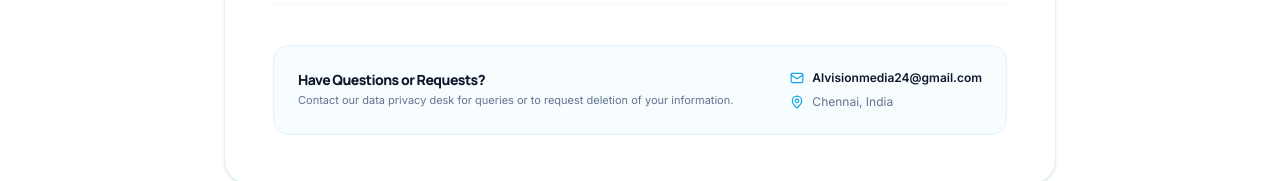
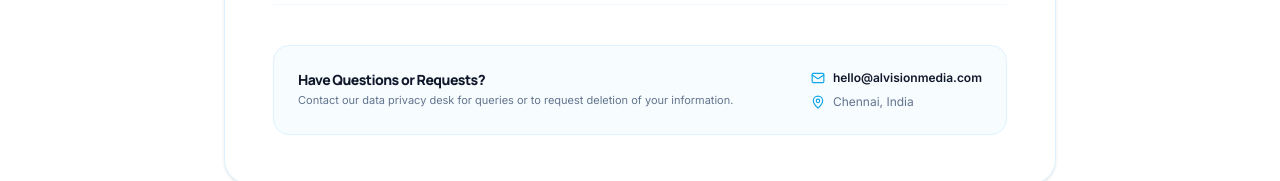
Before and after one commit to developer-alvision/Alvision-Media-official-website, a Next.js app: page /privacy in a window 1280 px wide. Shown: the part 1531-1712 px from the top of the page. Built offline with nearby package versions, Linux system fonts and the light colour scheme.

Commit message:
Update official company email to hello@alvisionmedia.com

```diff
--- a/src/app/(public)/contact/page.tsx
+++ b/src/app/(public)/contact/page.tsx
@@ -99,8 +99,8 @@ export default function ContactPage() {
                   </div>
                   <div>
                     <span className="text-slate-500 text-[10px] block uppercase tracking-wider font-inter">Email Us</span>
-                    <a href="mailto:Alvisionmedia24@gmail.com" className="text-sm font-manrope font-semibold hover:text-alvision-blue transition-colors text-studio-deep-dark">
-                      Alvisionmedia24@gmail.com
+                    <a href="mailto:hello@alvisionmedia.com" className="text-sm font-manrope font-semibold hover:text-alvision-blue transition-colors text-studio-deep-dark">
+                      hello@alvisionmedia.com
                     </a>
                   </div>
                 </div>
--- a/src/app/(public)/privacy/page.tsx
+++ b/src/app/(public)/privacy/page.tsx
@@ -128,8 +128,8 @@ export default function PrivacyPage() {
                 <div className="space-y-2 shrink-0">
                   <div className="flex items-center gap-2 text-xs font-semibold text-studio-deep-dark">
                     <Mail size={14} className="text-alvision-blue" />
-                    <a href="mailto:Alvisionmedia24@gmail.com" className="hover:text-alvision-blue transition-colors">
-                      Alvisionmedia24@gmail.com
+                    <a href="mailto:hello@alvisionmedia.com" className="hover:text-alvision-blue transition-colors">
+                      hello@alvisionmedia.com
                     </a>
                   </div>
                   <div className="flex items-center gap-2 text-xs text-slate-500">
--- a/src/app/(public)/terms/page.tsx
+++ b/src/app/(public)/terms/page.tsx
@@ -136,8 +136,8 @@ export default function TermsPage() {
                 <div className="space-y-2 shrink-0">
                   <div className="flex items-center gap-2 text-xs font-semibold text-studio-deep-dark">
                     <Mail size={14} className="text-alvision-blue" />
-                    <a href="mailto:Alvisionmedia24@gmail.com" className="hover:text-alvision-blue transition-colors">
-                      Alvisionmedia24@gmail.com
+                    <a href="mailto:hello@alvisionmedia.com" className="hover:text-alvision-blue transition-colors">
+                      hello@alvisionmedia.com
                     </a>
                   </div>
                   <div className="flex items-center gap-2 text-xs text-slate-500">
```
